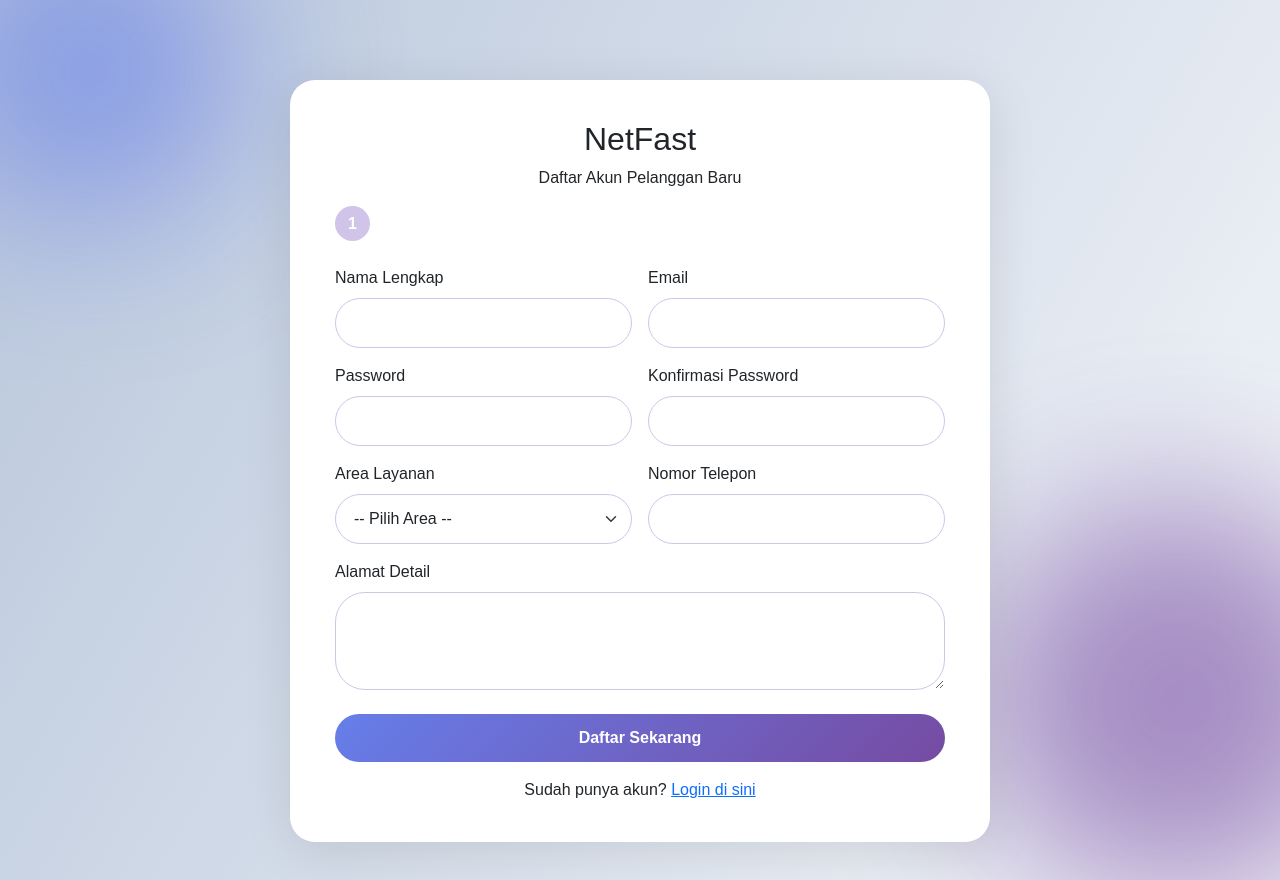
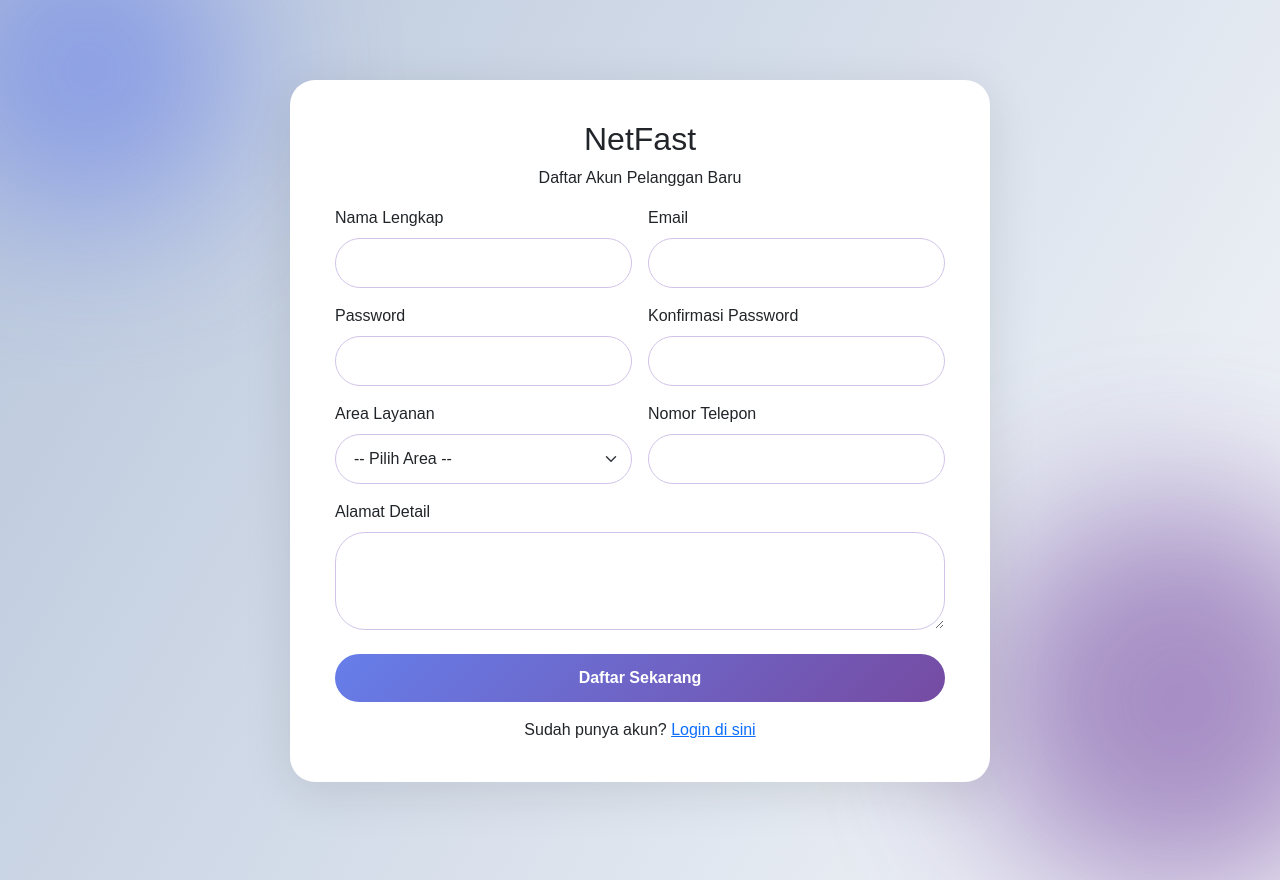
Before and after one commit to IzazTsany14/project_Basis_Data, a Django app: page /register/ in a window 1280 px wide. Run offline with Django 5.2, Linux system fonts and the light colour scheme; some libraries are stand-ins or nearby versions.

Commit message:
Update register.html

```diff
--- a/NetFastProject/templates/register.html
+++ b/NetFastProject/templates/register.html
@@ -288,10 +288,7 @@
             <p>Daftar Akun Pelanggan Baru</p>
         </div>
 
-        <!-- STEP BAR 1-8 -->
-        <div class="step-bar" id="stepBar">
-            <div class="step" id="s1">1</div>
-        </div>
+        <!-- STEP BAR 1-8 --!>
 
         <div id="alertMessage" class="alert"></div>
 
```
